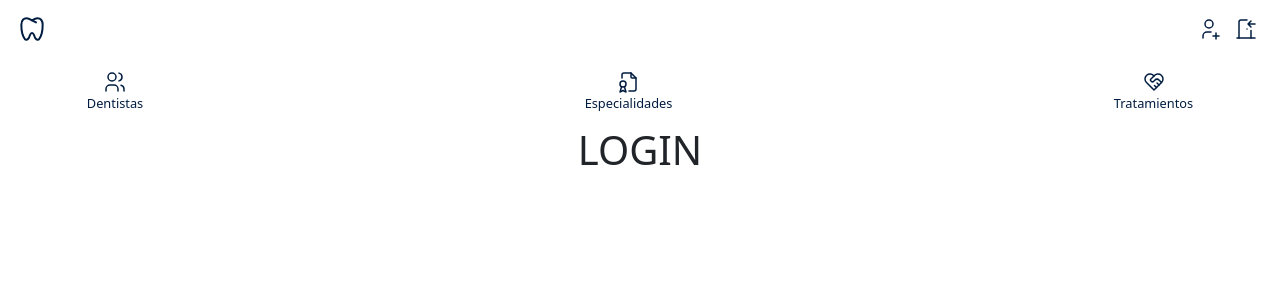
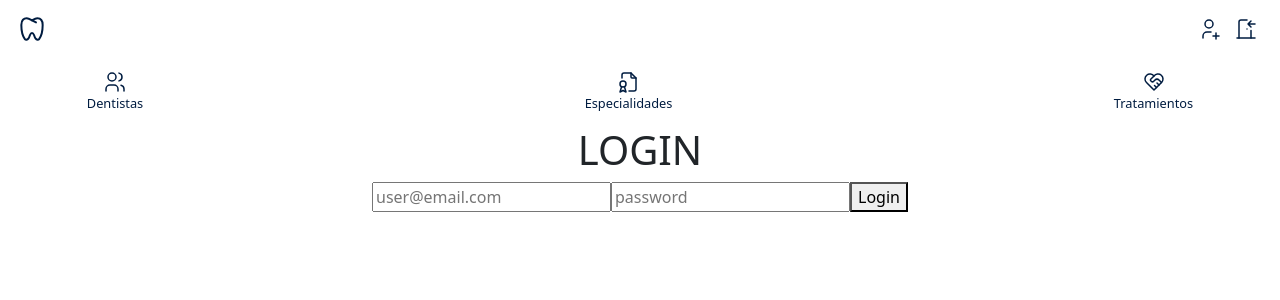
Before and after one commit to ditgrau/jgp-fsd-ClinicaDental-Frontend, a React (Vite) app in the folder clinicaDental/: page /login in a window 1280 px wide. Shown: the top 300 px of the page. Built offline with nearby package versions, Linux system fonts and the light colour scheme.

Commit message:
feat: formulario de login y navegacion a home

```diff
--- a/clinicaDental/src/componentes/Header/Header.jsx
+++ b/clinicaDental/src/componentes/Header/Header.jsx
@@ -1,19 +1,34 @@
 import React from 'react';
 import { Navbar } from 'react-bootstrap';
+import { Link } from 'react-router-dom';
+
 import dentalLogo from '../../assets/dental.svg'
 import loginIcon from '../../assets/door-enter.svg'
 import signinIcon from '../../assets/user-plus.svg'
-import { Link } from 'react-router-dom';
+import logoutIcon from '../../assets/door-exit.svg'
+
 import './Header.css'
 
+///////////////////////////////////////////////
+
 export function Header() {
+
+    const isLogged = false //
 
     return (
         <Navbar className='navbarMain' style={{ justifyContent: 'space-between' }}>
             <Link to='/'>
                 <img src={dentalLogo} alt='logo' className='logoNavbar'></img>
             </Link>
-            <nav className='nav-icons'>
+
+            {
+                isLogged
+                    ? <nav className='nav-icons'>
+                        <Link to='/login'>
+                            <img src={logoutIcon} alt='login' className='iconNavbar'></img>
+                        </Link>
+                    </nav>
+                    : <nav className='nav-icons'>
                         <Link to='/signin'>
                             <img src={signinIcon} alt='signin' className='iconNavbar'></img>
                         </Link>
@@ -22,6 +37,8 @@ export function Header() {
                             <img src={loginIcon} alt='login' className='iconNavbar'></img>
                         </Link>
                     </nav>
+            }
+
         </Navbar >
     )
 }
--- a/clinicaDental/src/pages/Body/Body.jsx
+++ b/clinicaDental/src/pages/Body/Body.jsx
@@ -1,5 +1,5 @@
 import React from "react";
-import { Route, Routes } from 'react-router-dom'
+import { Route , Routes , Navigate } from 'react-router-dom'
 import { Home } from '../Home/Home'
 import { Login } from '../Login/Login'
 import { Signin } from '../Signin/Signin'
@@ -12,6 +12,7 @@ export function Body() {
 
     return (
         <Routes className='bodyRoutes'>
+            <Route path="*" element={<Navigate to="/" />} />
             <Route path='/' element={<Home />} />
             <Route path='/login' element={<Login />} />
             <Route path='/signin' element={<Signin />} />
--- a/clinicaDental/src/pages/Login/Login.jsx
+++ b/clinicaDental/src/pages/Login/Login.jsx
@@ -1,8 +1,29 @@
 import React from 'react';
+import { useState } from 'react';
+import { useNavigate } from "react-router-dom";
 
 
-export function Login () {
+export function Login() {
+    const [email, setEmail] = useState('')
+    const [password, setPassword] = useState('')
+    const navigate = useNavigate();
+
+    //evita el comportamiento por default del formulario (enviar y recagar la pagina), para hacer antes las validaciones
+    const handleSubmit = (e) => {
+        e.preventDefault()
+        navigate("/");
+    }
+
     return (
-        <h1>LOGIN</h1>
+        <>
+            <h1>LOGIN</h1>
+            <form onSubmit={handleSubmit}>
+                <input type='email' placeholder='user@email.com' value={email} onChange={(e) => setEmail(e.target.value)}></input>
+
+                <input type='password' placeholder='password' value={password} onChange={(e) => setPassword(e.target.value)}></input>
+                <button>Login</button>
+            </form>
+
+        </>
     )
 }
```
Also changed, not shown: clinicaDental/src/assets/door-exit.svg (added). Lines whose indentation alone changed are shown as unchanged.
